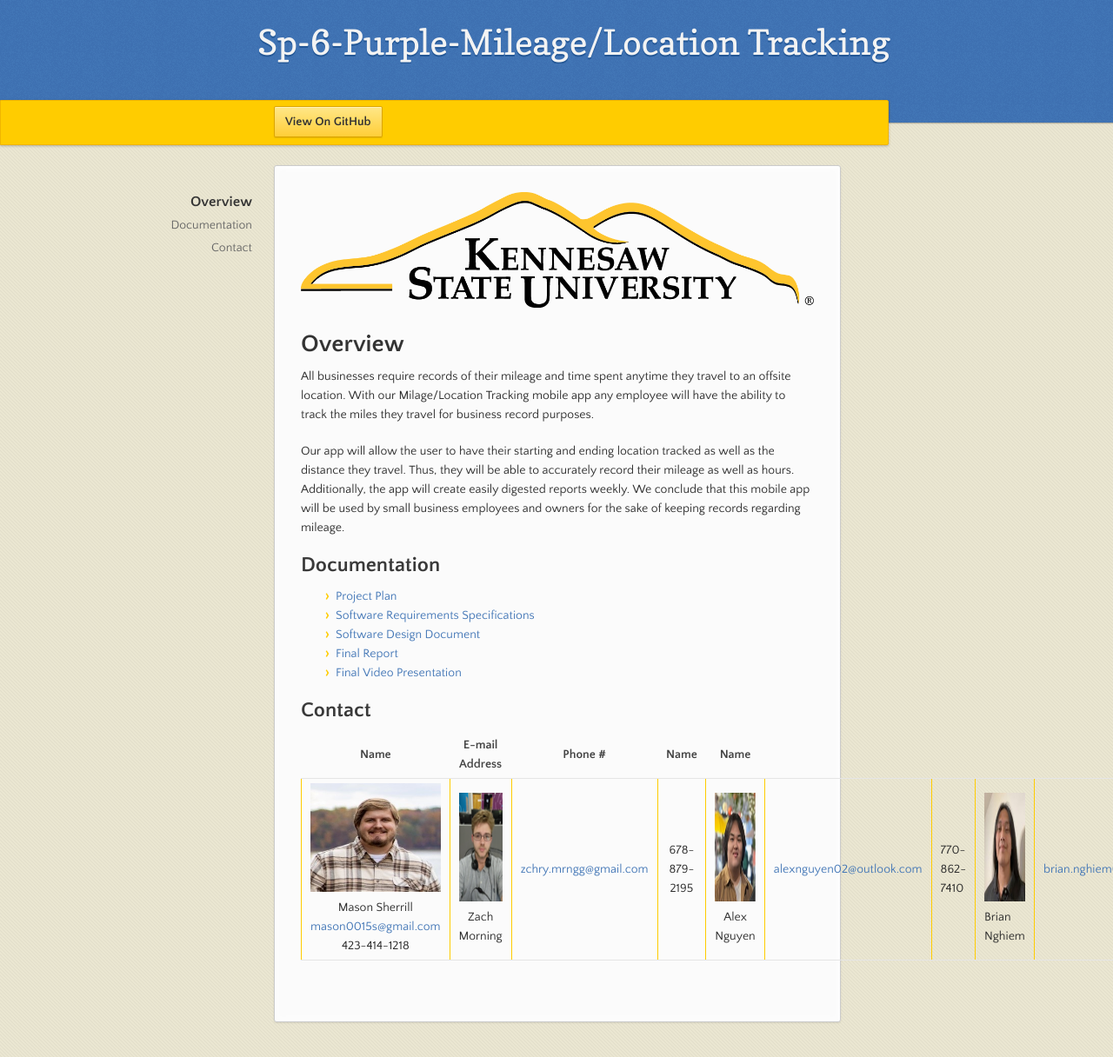
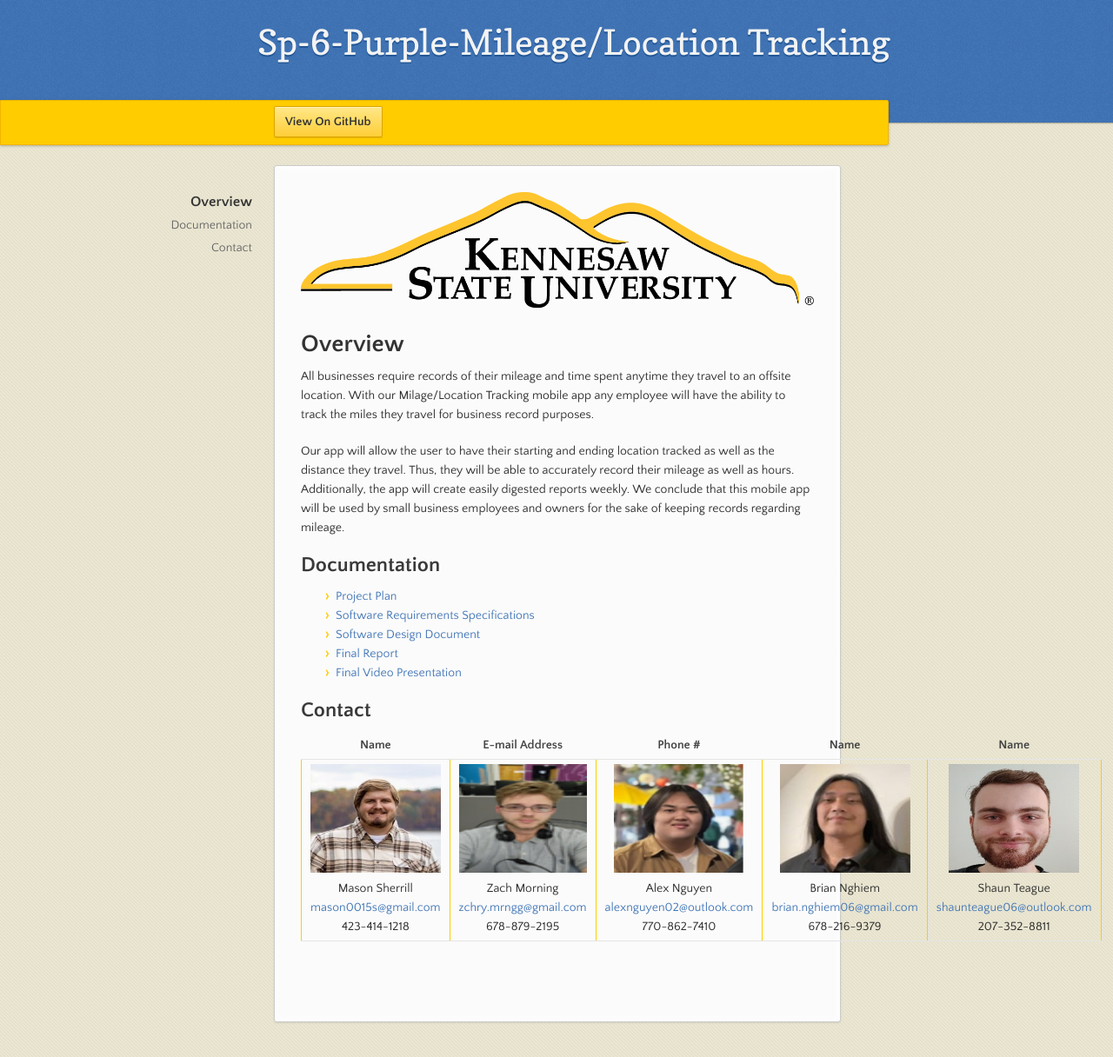
Before and after one commit to SP6-Purple-MileageLocationTracking/SP-6-Purple-MileageLocationTracking.github.io, a Jekyll site: the page built from index.md, in a window 1280 px wide and 1216 px high. Shown: the whole window at 87% size. Built offline with Jekyll 4.4.1, drawn with Linux system fonts in a browser that asks for light colours; the repository's description, which GitHub fills in, is left out.

Commit message:
ContactInformationUpdate

```diff
--- a/index.md
+++ b/index.md
@@ -24,4 +24,4 @@ Our app will allow the user to have their starting and ending location tracked a
 
 | Name           | E-mail Address              | Phone #      | Name | Name
 |:---------------:|:----------------------------:|:-------------:|:---------:|:---------:
-| <img src="assets/images/Mason.png" alt="Mason Sherrill" width="150" height="125"/> <br> Mason Sherrill <mason0015s@gmail.com>  423-414-1218 | <img src="assets/images/Zach.png" alt="Zach Morning" width="150" height="125"/> <br> Zach Morning   | <zchry.mrngg@gmail.com>     | 678-879-2195 | <img src="assets/images/Alex.png" alt="Alex Nguyen" width="150" height="125"/> <br> Alex Nguyen    | <alexnguyen02@outlook.com>  | 770-862-7410 | <img src="assets/images/Brian.png" alt="Brian Nghiem" width="150" height="125"/> <br> Brian Nghiem   | <brian.nghiem06@gmail.com>  | 678-216-9379 | <img src="assets/images/Shaun.png" alt="Shaun Teague" width="150" height="125"/> <br> Shaun Teague   | <shaunteague06@outlook.com> | 207-352-8811
+| <img src="assets/images/Mason.png" alt="Mason Sherrill" width="150" height="125"/> <br> Mason Sherrill <mason0015s@gmail.com>  423-414-1218 | <img src="assets/images/Zach.png" alt="Zach Morning" width="150" height="125"/> <br> Zach Morning  <zchry.mrngg@gmail.com>  678-879-2195 | <img src="assets/images/Alex.png" alt="Alex Nguyen" width="150" height="125"/> <br> Alex Nguyen   <alexnguyen02@outlook.com>  770-862-7410 | <img src="assets/images/Brian.png" alt="Brian Nghiem" width="150" height="125"/> <br> Brian Nghiem  <brian.nghiem06@gmail.com> 678-216-9379 | <img src="assets/images/Shaun.png" alt="Shaun Teague" width="150" height="125"/> <br> Shaun Teague <shaunteague06@outlook.com> 207-352-8811
```
